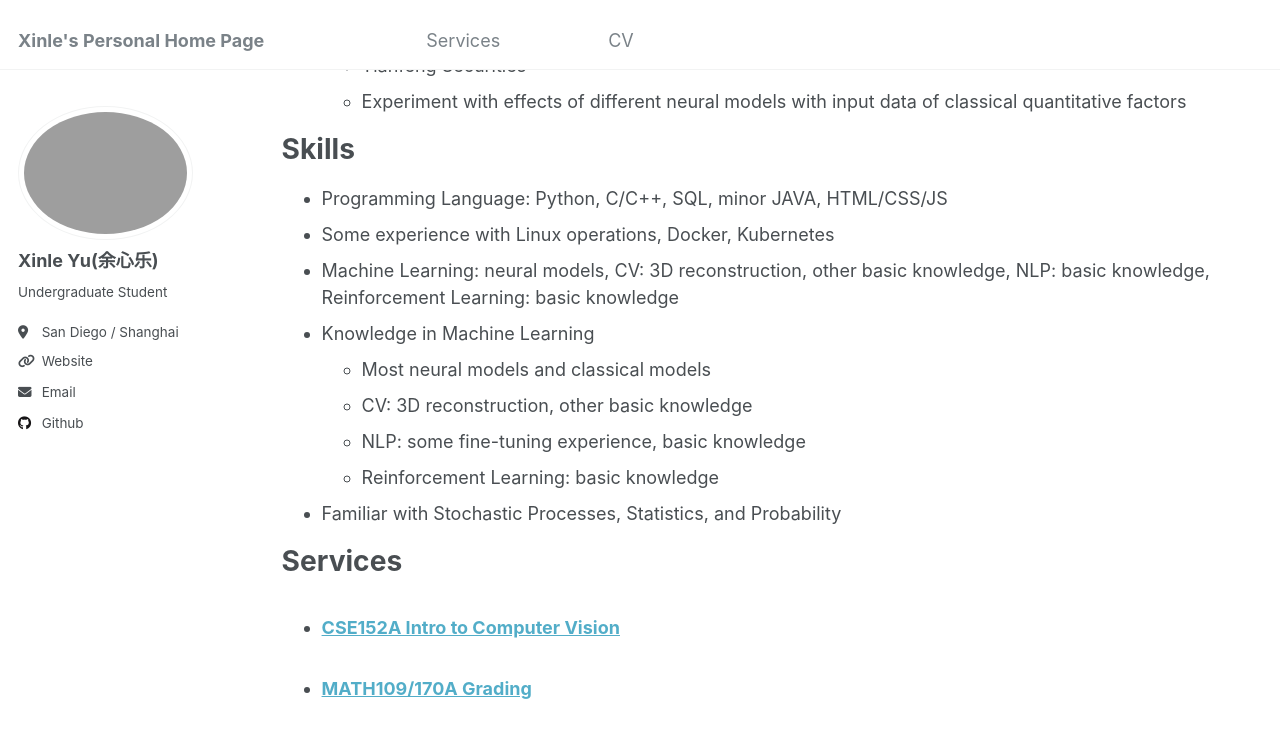
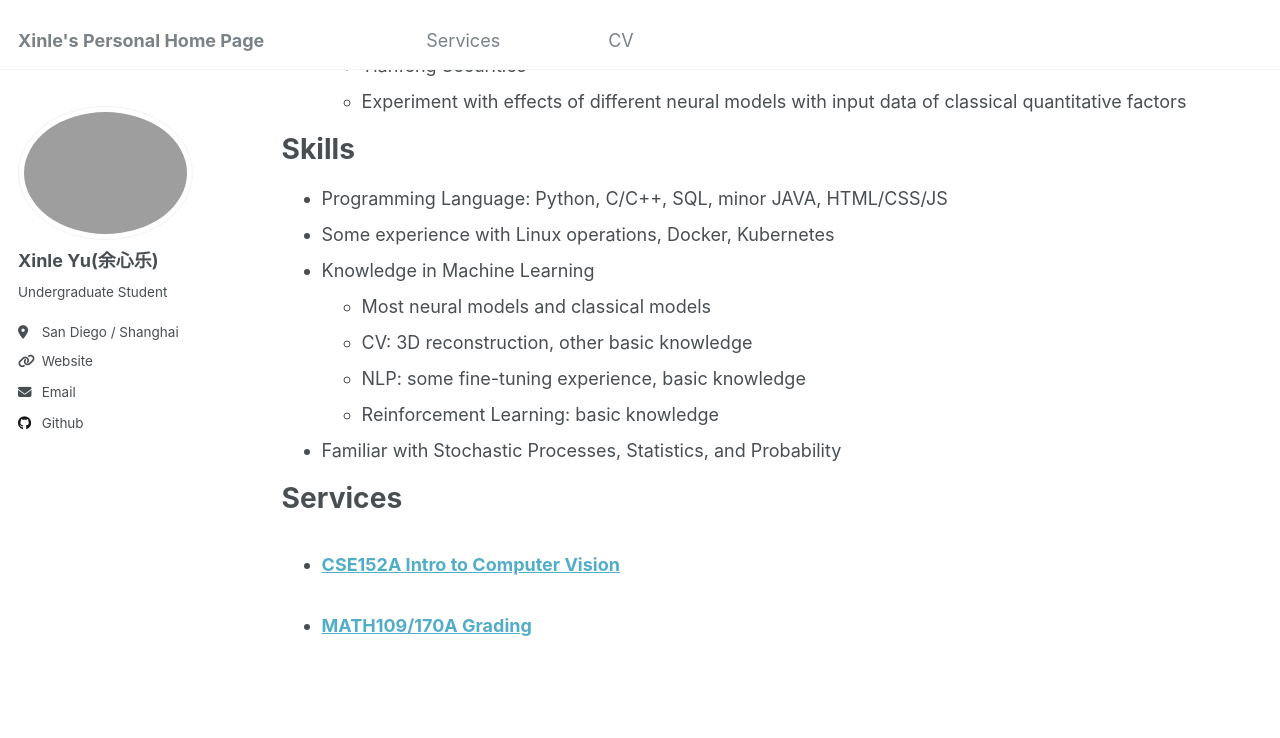
Before and after one commit to Henri-XYu02/Henri-XYu02.github.io, a Jekyll site: the page built from _pages/cv.md, in a window 1280 px wide and 900 px high, scrolled down 524 px. Shown: the top 738 px of the window. Built offline with Jekyll 4.4.1, drawn with Linux system fonts in a browser that asks for light colours.

Commit message:
Update cv.md

```diff
--- a/_pages/cv.md
+++ b/_pages/cv.md
@@ -31,7 +31,6 @@ Skills
 ======
 * Programming Language: Python, C/C++, SQL, minor JAVA, HTML/CSS/JS
 * Some experience with Linux operations, Docker, Kubernetes
-* Machine Learning: neural models, CV: 3D reconstruction, other basic knowledge, NLP: basic knowledge, Reinforcement Learning: basic knowledge
 * Knowledge in Machine Learning
   * Most neural models and classical models
   * CV: 3D reconstruction, other basic knowledge
```
